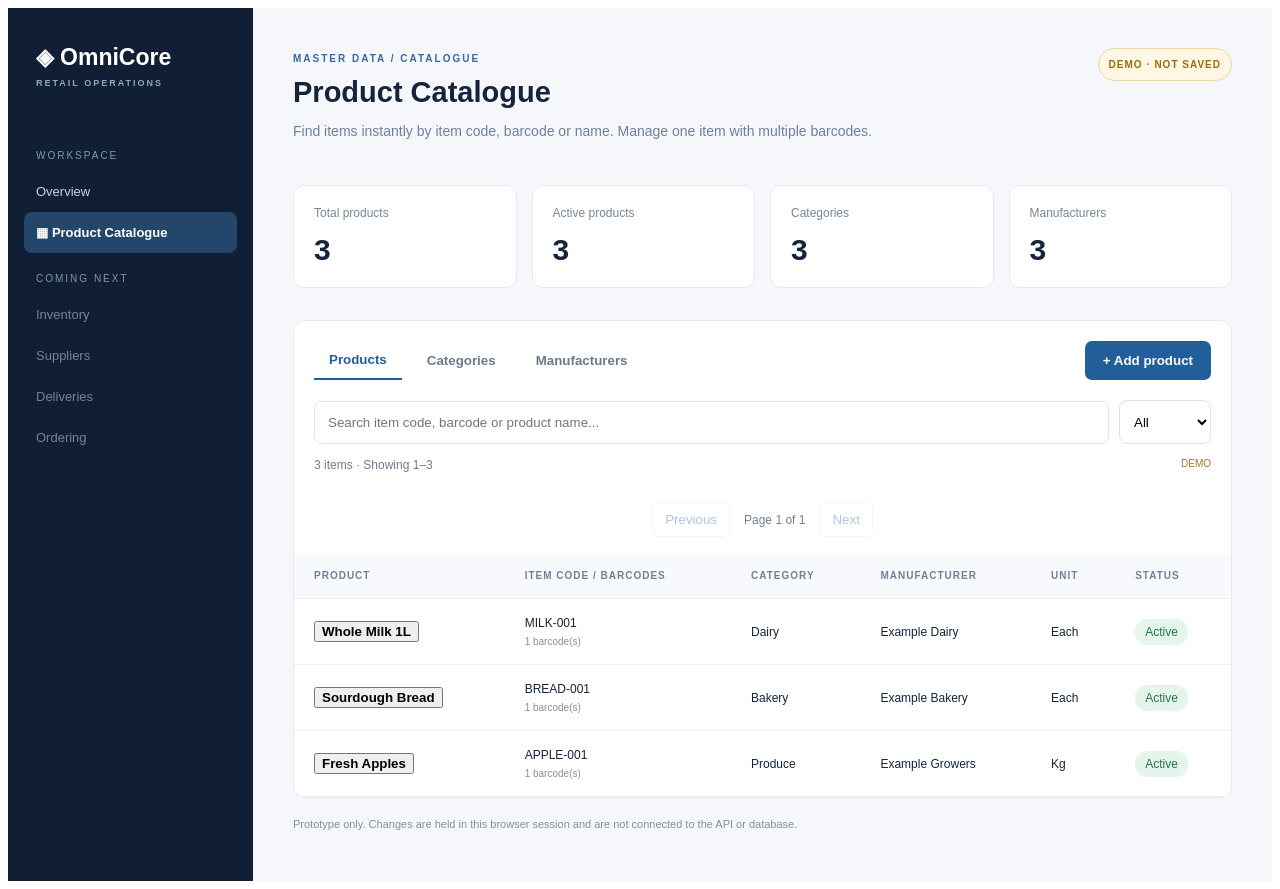
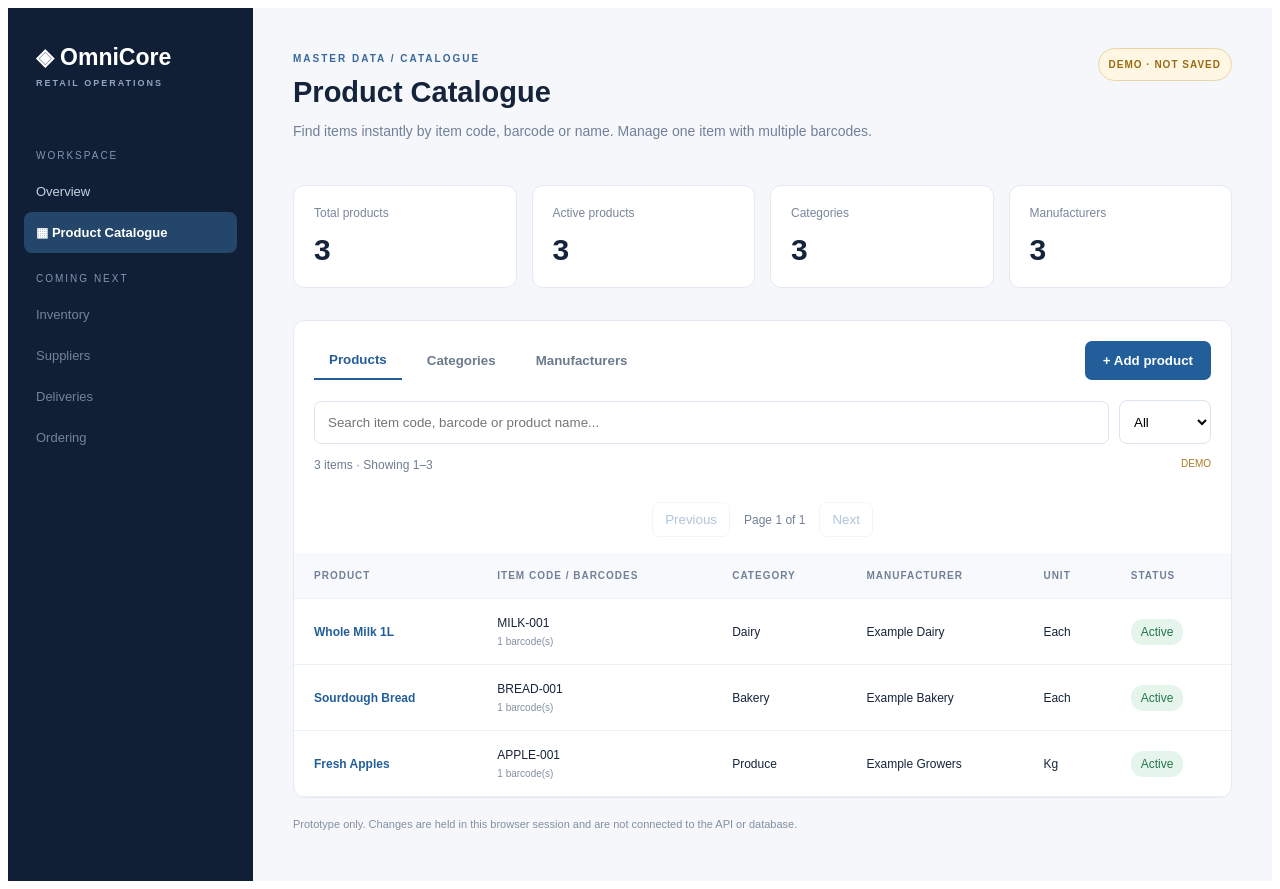
Before and after one commit to franklinajithan/omnicore-retail-platform, a Next.js app in the folder apps/web/: page /catalog in a window 1280 px wide. Built offline with nearby package versions, Linux system fonts and the light colour scheme.

Commit message:
style(web): accessible desktop product workspace launch control

```diff
--- a/apps/web/app/catalog/catalog.module.css
+++ b/apps/web/app/catalog/catalog.module.css
@@ -64,3 +64,5 @@
  .pagination{padding:14px 0}
  .footnote{line-height:1.5}
 }
+
+.productLink{background:transparent;border:0;padding:0;color:#225e99;text-align:left;cursor:pointer;font:inherit}.productLink:hover{text-decoration:underline}
```
